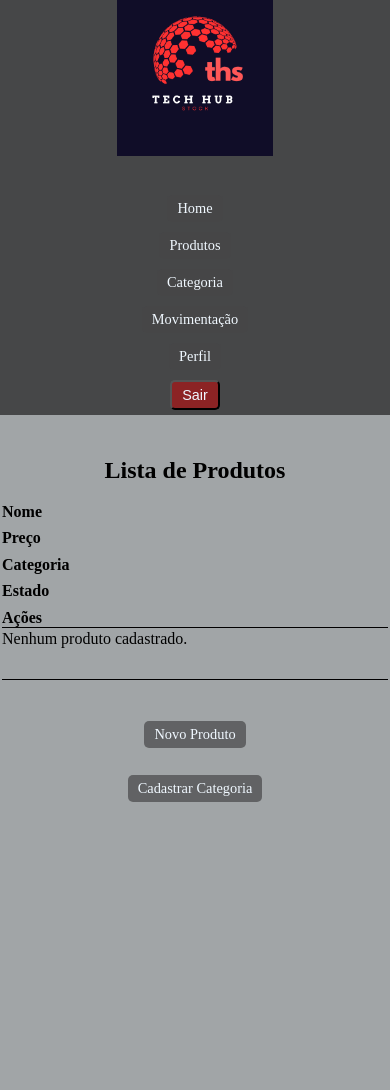
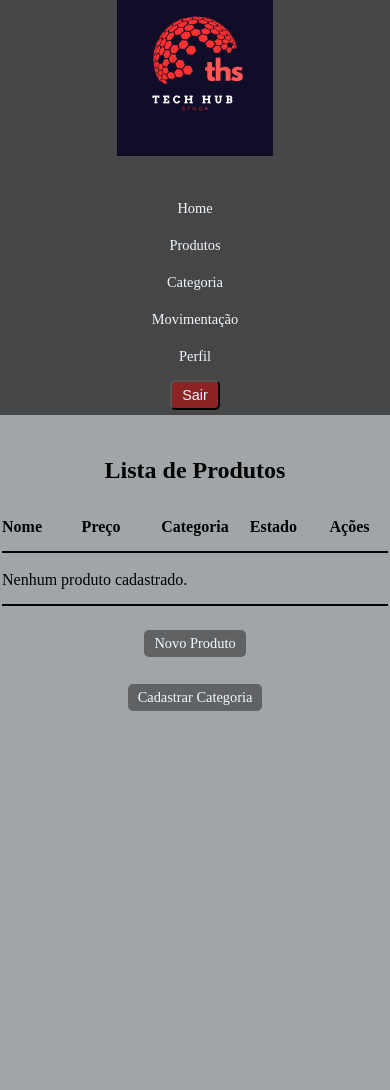
Before and after one commit to gabbsenai/prjSemestre, a Django app: page /produto/ in a window 390 px wide. Run offline with Django 5.2, Linux system fonts and the light colour scheme; data that the repository does not hold is empty.

Commit message:
ProjetoTopDms

```diff
--- a/static/css/estilo.css
+++ b/static/css/estilo.css
@@ -127,18 +127,6 @@ form>p{
     table, thead, tbody {
         width: 95%; /* Reduz a largura da tabela */
     }
-
-    tr {
-        flex-direction: column; /* Empilha as células */
-        align-items: flex-start; /* Alinha à esquerda */
-        border-bottom: 1px solid rgb(0, 0, 0); /* Reduz a borda */
-    }
-
-    td, th {
-        width: 100%; /* Largura total */
-        min-width: unset; /* Remove a largura mínima */
-    }
-
     .btn, .btnv, .btna {
         padding: 5px 10px; /* Botões maiores para facilitar o toque */
         margin: 5px 0;
@@ -150,14 +138,9 @@ form>p{
         height: auto; /* Proporcional */
         margin-bottom: 2vh; /* Espaçamento abaixo da logo */
     }
-    table {
-        margin-bottom: 2vh; /* Adiciona espaço abaixo de cada tabela */
-    }
-
-    tr {
-        flex-direction: column; /* Empilha as células na responsividade */
-        gap: 1vh; /* Espaçamento entre linhas dentro da tabela */
-    }
+    .table-container {
+        display: flex;
+        align-items: center;
 }
 
 @media screen and (max-width: 480px) {
@@ -182,4 +165,6 @@ form>p{
     .btn, .btnv, .btna {
         font-size: 0.9rem; /* Texto menor */
     }
+
 }
+}
```
